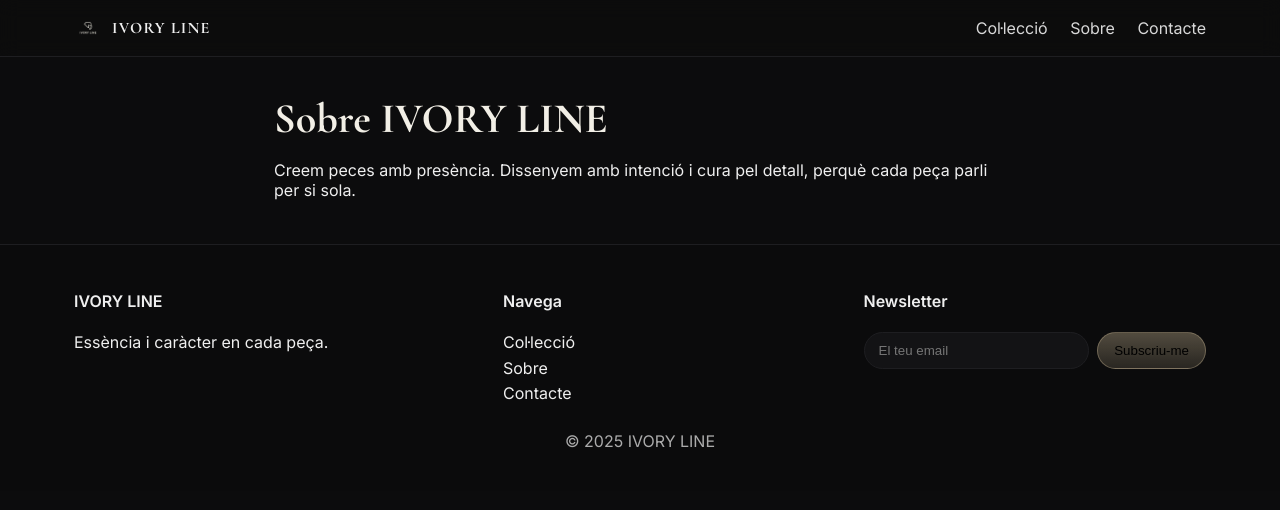
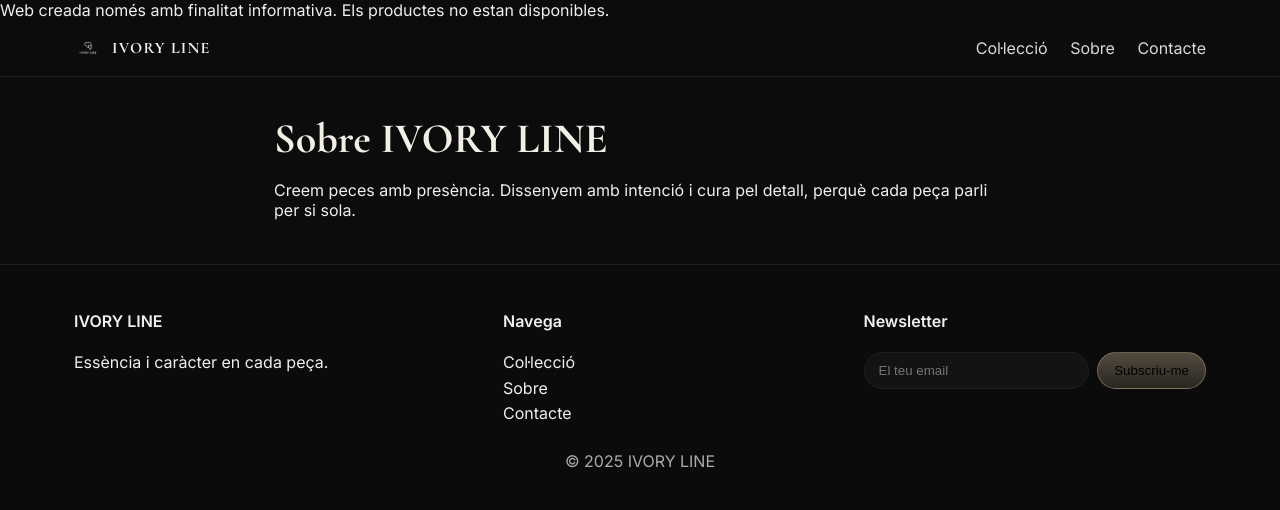
Before and after one commit to ivorylinebit/ivoryline, a Flask app: page /about in a window 1280 px wide. Shown: the top 510 px of the page. Run offline with Flask 3, Linux system fonts and the light colour scheme.

Commit message:
Update base.html

```diff
--- a/templates/base.html
+++ b/templates/base.html
@@ -21,6 +21,10 @@
   <link rel="stylesheet" href="{{ url_for('static', filename='style.css') }}">
 </head>
 <body>
+  <div class="tr-banner">
+  Web creada només amb finalitat informativa. Els productes no estan disponibles.
+  </div>
+
   <a class="skip-link" href="#content">Saltar al contingut</a>
   <header class="site-header">
     <div class="wrap">
```
